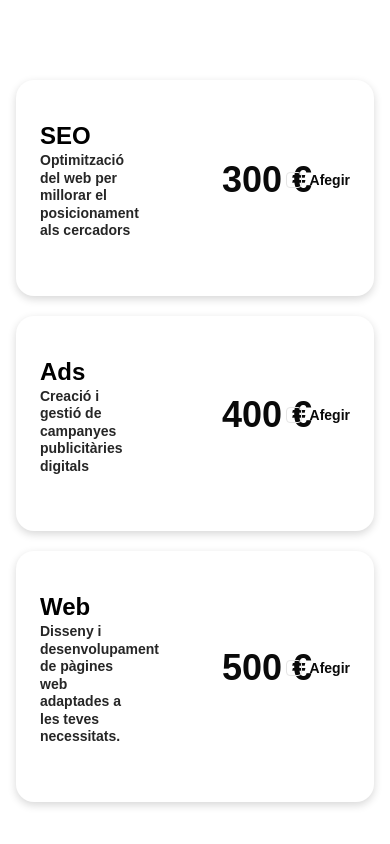
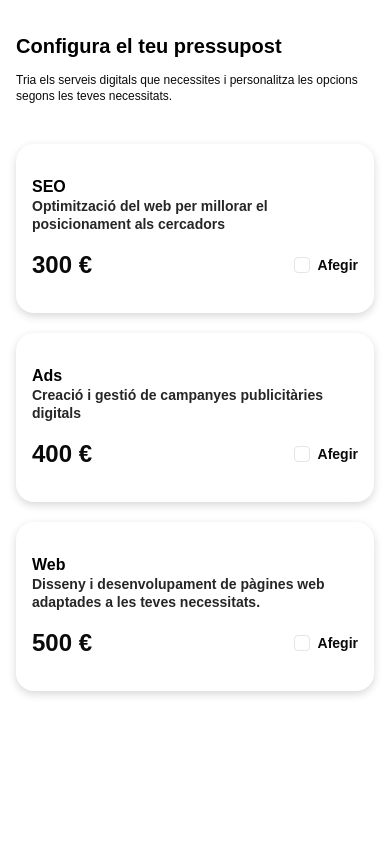
Before and after one commit to ypmodev/budget-generator, a React (Vite) app: page / in a window 390 px wide. Built offline with nearby package versions, Linux system fonts and the light colour scheme.

Commit message:
feat: add responsive breakpoints for mobile, tablet and desktop

```diff
--- a/src/components/Budget.tsx
+++ b/src/components/Budget.tsx
@@ -2,7 +2,8 @@ import ServiceCard from "@/components/ServiceCard";
 import type { BudgetState } from "@/types/budget-state";
 import { useState } from "react";
 import servicesData from "@/data/services.json";
-import type { ServiceType } from "@/types/service";
+import type { ServiceId, ServiceType } from "@/types/service";
+import texts from "@/data/texts.json";
 
 const services = servicesData as ServiceType[];
 const baseCount = 1;
@@ -24,7 +25,7 @@ const Budget = () => {
     setBudget((prev) => ({ ...prev, languages: language }));
   };
 
-  const setServiceSelect = (id: "seo" | "ads" | "web", selected: boolean) => {
+  const setServiceSelect = (id: ServiceId, selected: boolean) => {
     setBudget((prev) => ({ ...prev, [id]: selected }));
 
     if (id === "web" && !selected) {
@@ -35,9 +36,15 @@ const Budget = () => {
 
   return (
     <>
-      <section className="mx-auto w-full max-w-5xl"></section>
-      <article className="mx-auto mt-20 w-full max-w-4xl space-y-5 px-4">
-        {" "}
+      <section className="mx-auto w-full max-w-4xl px-4 pt-8 pb-4 md:pt-12">
+        <h1 className="text-xl font-extrabold text-black md:text-2xl lg:text-4xl">
+          {texts.budgetTitle}
+        </h1>
+
+        <p className="mt-3 text-xs md:text-base">{texts.budgetDescription}</p>
+      </section>
+
+      <article className="mx-auto mt-6 w-full max-w-4xl space-y-5 px-4">
         {services.map((service) => (
           <ServiceCard
             key={service.id}
--- a/src/components/ServiceCard.tsx
+++ b/src/components/ServiceCard.tsx
@@ -25,27 +25,28 @@ const ServiceCard = ({
   setServiceSelect,
   isSelected,
 }: ServiceCardProps) => {
+  const selectedClass = isSelected ? "ring-2 ring-[#58af8c]" : "";
+
   return (
-    <Card className="rounded-2xl border-0 bg-white shadow-[0_3px_8px_rgba(0,0,0,0.16)]">
-      {" "}
-      <CardContent className="grid grid-cols-[1fr_auto_1fr] items-center gap-4 p-6">
-        {" "}
-        <div className="min-w-0 ">
-          <CardTitle className="text-2xl font-extrabold text-black">
-            {" "}
+    <Card
+      className={`rounded-2xl border-0 bg-white shadow-[0_3px_8px_rgba(0,0,0,0.16)] transition-shadow ${selectedClass}`}
+    >
+      <CardContent className="grid grid-cols-2 items-center gap-4 p-4 md:grid-cols-3 md:p-6 lg:px-8">
+        <div className="col-span-2 min-w-0 md:col-span-1 md:pr-4">
+          {" "}
+          <CardTitle className=" mb-2text-2xl font-extrabold text-black">
             {title}
           </CardTitle>
-
           <CardDescription className="text-sm font-semibold leading-tight text-neutral-800">
-            {" "}
             {description}
           </CardDescription>
         </div>
-        <div className="translate-x-18 text-center text-4xl font-extrabold whitespace-nowrap">
-          <p>{basePrice} €</p>
+        <div className="col-start-1 row-start-2 text-left text-2xl font-extrabold whitespace-nowrap md:col-start-2 md:row-start-1 md:text-center md:text-4xl">
+          <p className="text-2xl text-left font-extrabold md:translate-x-28 whitespace-nowrap md:text-center md:text-4xl">
+            {basePrice} €
+          </p>
         </div>
         <div className="flex items-center justify-end gap-2">
-          {" "}
           <Checkbox
             id={id}
             className="data-checked:bg-[#58af8c] data-checked:border-[#58af8c]"
@@ -56,9 +57,8 @@ const ServiceCard = ({
             {texts.addService}
           </label>
         </div>
-        <div className="col-span-3 flex justify-end">
-          {" "}
-          {id === "web" && isSelected && (
+        {id === "web" && isSelected && (
+          <div className="col-span-2 md:col-span-3 md:flex md:justify-end">
             <WebOptions
               pages={pages}
               languages={languages}
@@ -67,8 +67,8 @@ const ServiceCard = ({
               minPages={basePagesIncluded ?? 1}
               minLanguages={baseLanguagesIncluded ?? 1}
             />
-          )}
-        </div>
+          </div>
+        )}
       </CardContent>
     </Card>
   );
--- a/src/components/WebOptions.tsx
+++ b/src/components/WebOptions.tsx
@@ -22,12 +22,11 @@ const WebOptions = ({
   const increaseLanguages = () => setLanguages(languages + 1);
 
   return (
-    <>
-      <section className="flex flex-col items-end gap-3">
-        <div className="flex items-center justify-end gap-3">
+    <section className="flex flex-col gap-3 md:items-end">
+      <div className="flex items-center justify-between gap-3 md:justify-end">
         <label
           htmlFor="pagesInput"
-            className="font-semibold whitespace-nowrap text-sm"
+          className="font-semibold text-sm md:whitespace-nowrap"
         >
           {texts.webOptions.pagesLabel}
         </label>
@@ -86,7 +85,7 @@ const WebOptions = ({
         </Button>
 
         <Input
-            className="w-12 text-center font-semibold"
+          className="w-12 text-sm text-center font-semibold"
           id="languagesInput"
           type="number"
           min={minLanguages}
@@ -107,7 +106,6 @@ const WebOptions = ({
         </Button>
       </div>
     </section>
-    </>
   );
 };
 
--- a/src/data/texts.json
+++ b/src/data/texts.json
@@ -1,4 +1,7 @@
 {
+  "budgetTitle": "Configura el teu pressupost",
+  "budgetDescription": "Tria els serveis digitals que necessites i personalitza les opcions segons les teves necessitats.",
+
   "addService": "Afegir",
 
   "webOptions": {
```
Lines whose indentation alone changed are shown as unchanged.
